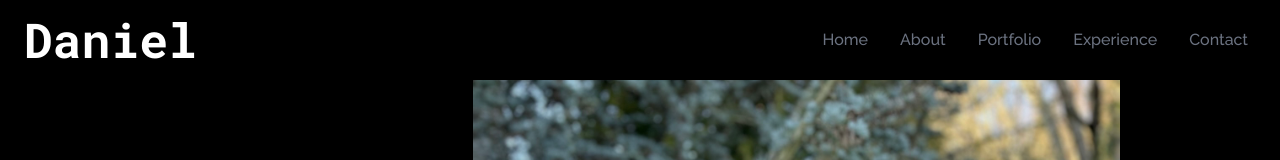
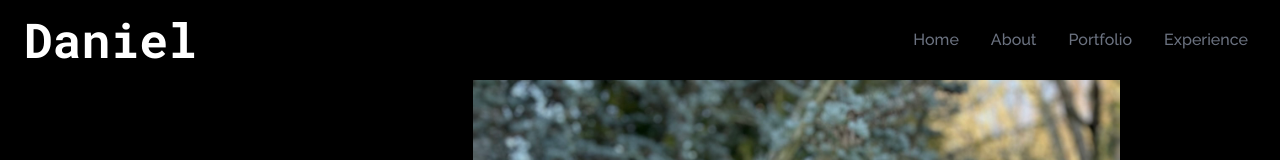
Before and after one commit to danieljbae/portfolio, a React (Create React App) app: page / in a window 1280 px wide. Shown: the top 160 px of the page. Built offline with nearby package versions, Linux system fonts and the light colour scheme; the HTML template or start-up script is replaced by a standard one.

Commit message:
removed contact link in navbar component

```diff
--- a/src/App.js
+++ b/src/App.js
@@ -14,7 +14,6 @@ function App() {
             <About />
             <Portfolio />
             <Experience />
-
         </div>
     );
 }
--- a/src/components/NavBar.jsx
+++ b/src/components/NavBar.jsx
@@ -23,10 +23,6 @@ const NavBar = () => {
         {
             id: 4,
             link: "experience",
-        },
-        {
-            id: 5,
-            link: "contact",
         },
     ];
     return (
```
